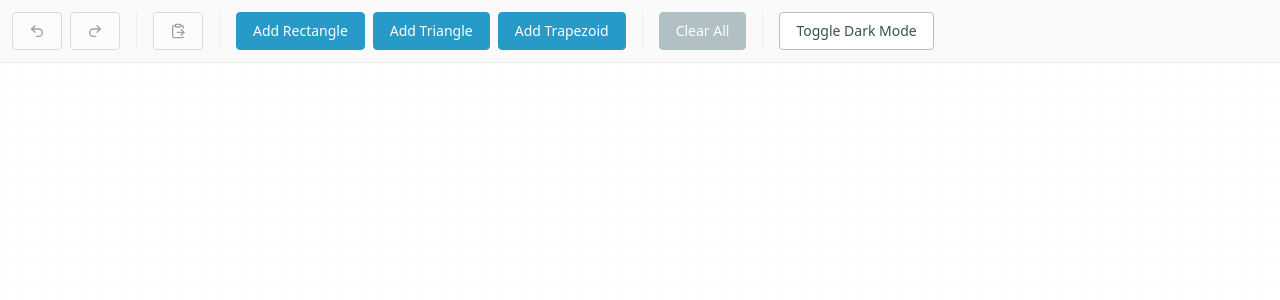
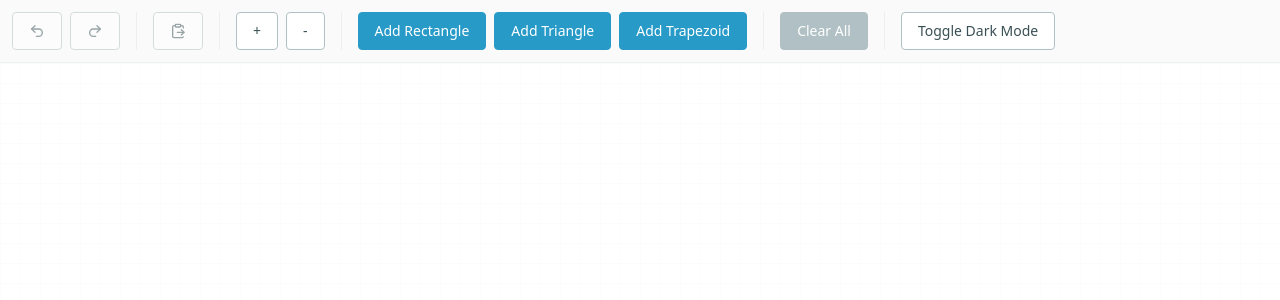
Before and after one commit to modell-aachen/SWT2526, a Vue app: page /edit in a window 1280 px wide. Shown: the top 300 px of the page. Built offline with nearby package versions, Linux system fonts and the light colour scheme.

Commit message:
feat: Adds non functional buttons, feat preparation

```diff
--- a/src/components/Toolbar/Toolbar.vue
+++ b/src/components/Toolbar/Toolbar.vue
@@ -27,6 +27,19 @@
       @click="$emit('paste')"
     >
       <ClipboardPaste class="w-4 h-4" />
+    </button>
+    <div class="w-px bg-ma-grey-300 mx-2"></div>
+    <button
+      data-testid="zoom-in-button"
+      class="px-4 py-2 border border-ma-grey-500 bg-ma-white text-ma-grey-900 rounded cursor-pointer text-sm transition-all hover:bg-ma-grey-200 hover:border-ma-grey-600"
+    >
+      +
+    </button>
+    <button
+      data-testid="zoom-out-button"
+      class="px-4 py-2 border border-ma-grey-500 bg-ma-white text-ma-grey-900 rounded cursor-pointer text-sm transition-all hover:bg-ma-grey-200 hover:border-ma-grey-600"
+    >
+      -
     </button>
     <div class="w-px bg-ma-grey-300 mx-2"></div>
     <button
```
